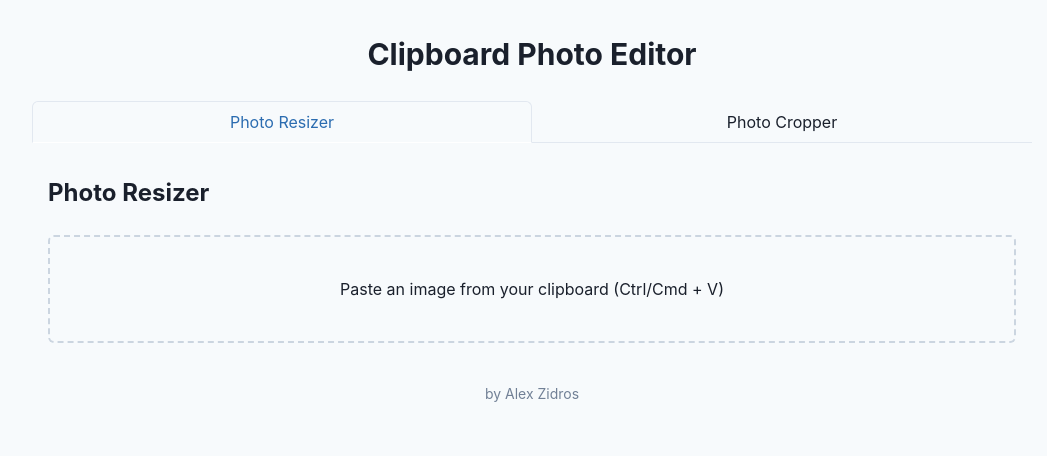
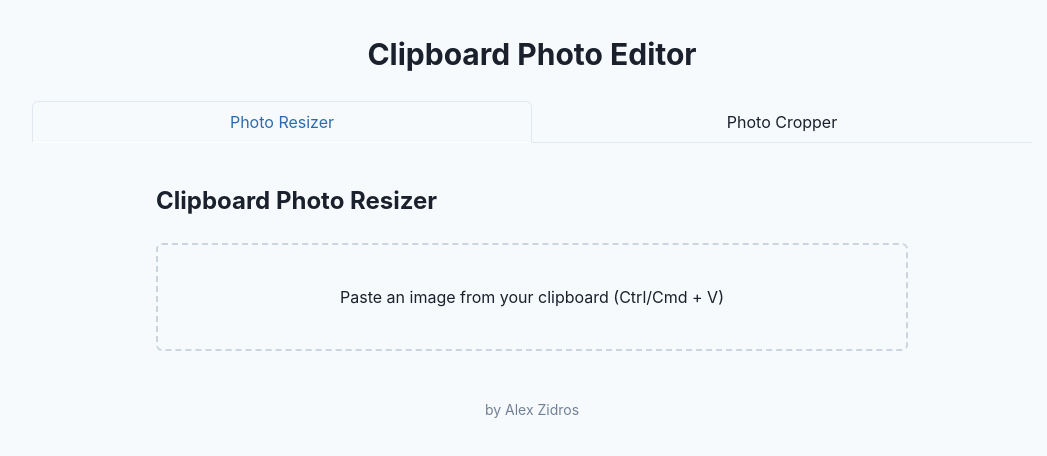
Before and after one commit to aziddy/ClipboardPhotoEditor, a React (Create React App) app: page / in a window 1280 px wide. Shown: the top 456 px of the page, without its empty margins (108-1155 px from the left). Built offline with nearby package versions, Linux system fonts and the light colour scheme.

Commit message:
Fix and Always Render/Run Both Components

```diff
--- a/src/App.js
+++ b/src/App.js
@@ -28,7 +28,6 @@ function App() {
           w="100%"
           index={tabIndex}
           onChange={setTabIndex}
-          // isLazy
         >
           <TabList mb="1em">
             <Tab>Photo Resizer</Tab>
@@ -36,11 +35,11 @@ function App() {
           </TabList>
 
           <TabPanels>
-            <TabPanel>
-              {tabIndex === 0 && <ClipboardPhotoResizer />}
+            <TabPanel p={0}>
+              <ClipboardPhotoResizer />
             </TabPanel>
-            <TabPanel>
-              {tabIndex === 1 && <ClipboardPhotoCropper />}
+            <TabPanel p={0}>
+              <ClipboardPhotoCropper />
             </TabPanel>
           </TabPanels>
         </Tabs>
--- a/src/components/ClipboardPhotoResizer.js
+++ b/src/components/ClipboardPhotoResizer.js
@@ -222,8 +222,9 @@ function ClipboardPhotoResizer() {
   }, [handlePaste]);
 
   return (
+    <Box p={6} maxW="800px" mx="auto">
       <VStack spacing={6} align="stretch">
-      <Text fontSize="2xl" fontWeight="bold">Photo Resizer</Text>
+        <Text fontSize="2xl" fontWeight="bold">Clipboard Photo Resizer</Text>
 
         {!image && (
           <Box p={10} border="2px dashed" borderColor="gray.300" borderRadius="md" textAlign="center">
@@ -301,6 +302,7 @@ function ClipboardPhotoResizer() {
           </>
         )}
       </VStack>
+    </Box>
   );
 }
 
```
Lines whose indentation alone changed are shown as unchanged.
